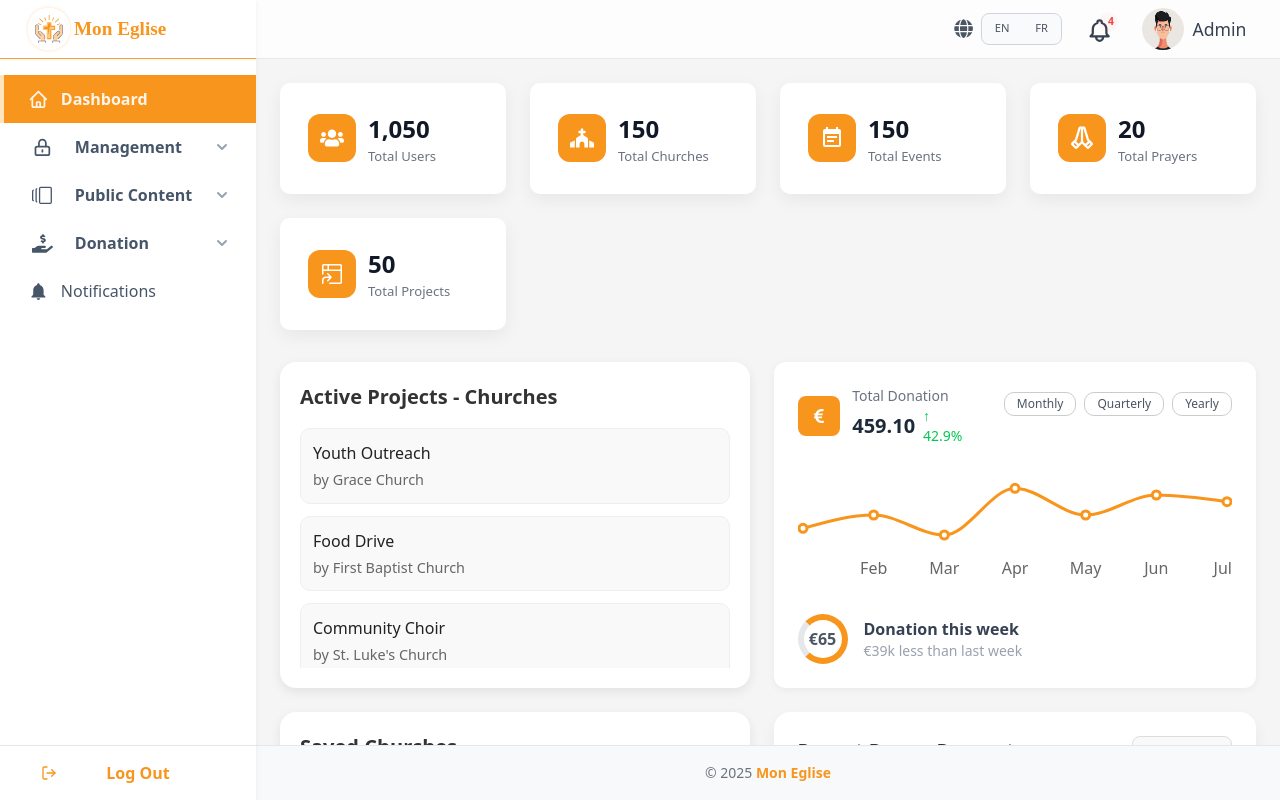
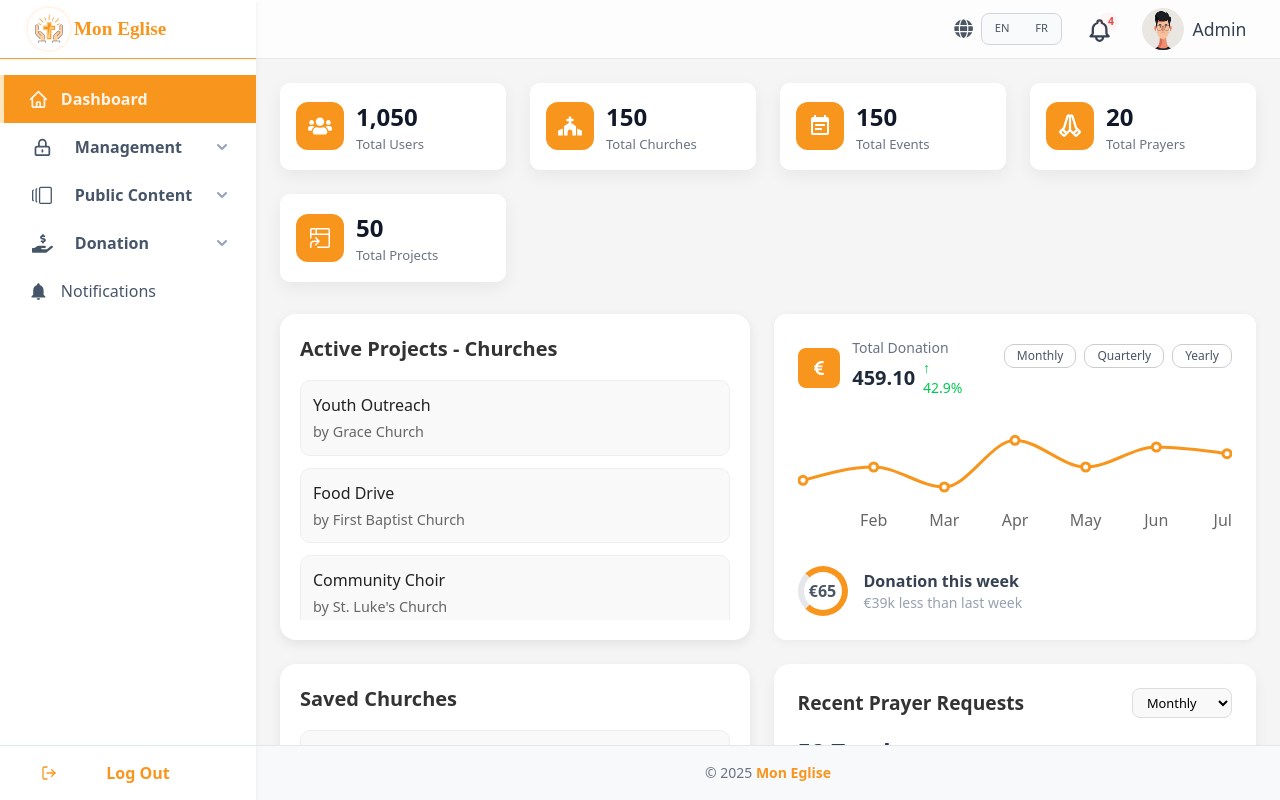
Before and after one commit to rohitwebhopper/ChurchApp, a React (Vite) app in the folder church-project/dashboard/: page /dashboard in a window 1280 px wide. Built offline with nearby package versions, Linux system fonts and the light colour scheme; a web font is replaced by a local one.

Commit message:
change310525

```diff
--- a/church-project/dashboard/src/components/ui/Card/User/card.module.css
+++ b/church-project/dashboard/src/components/ui/Card/User/card.module.css
@@ -1,7 +1,7 @@
 .card {
   background-color: #fff;
   border-radius: 10px;
-  padding: 1.75rem;
+  padding: 1rem;
   box-shadow: 0 6px 18px rgba(0, 0, 0, 0.06);
   width: 100%;
 }
```
